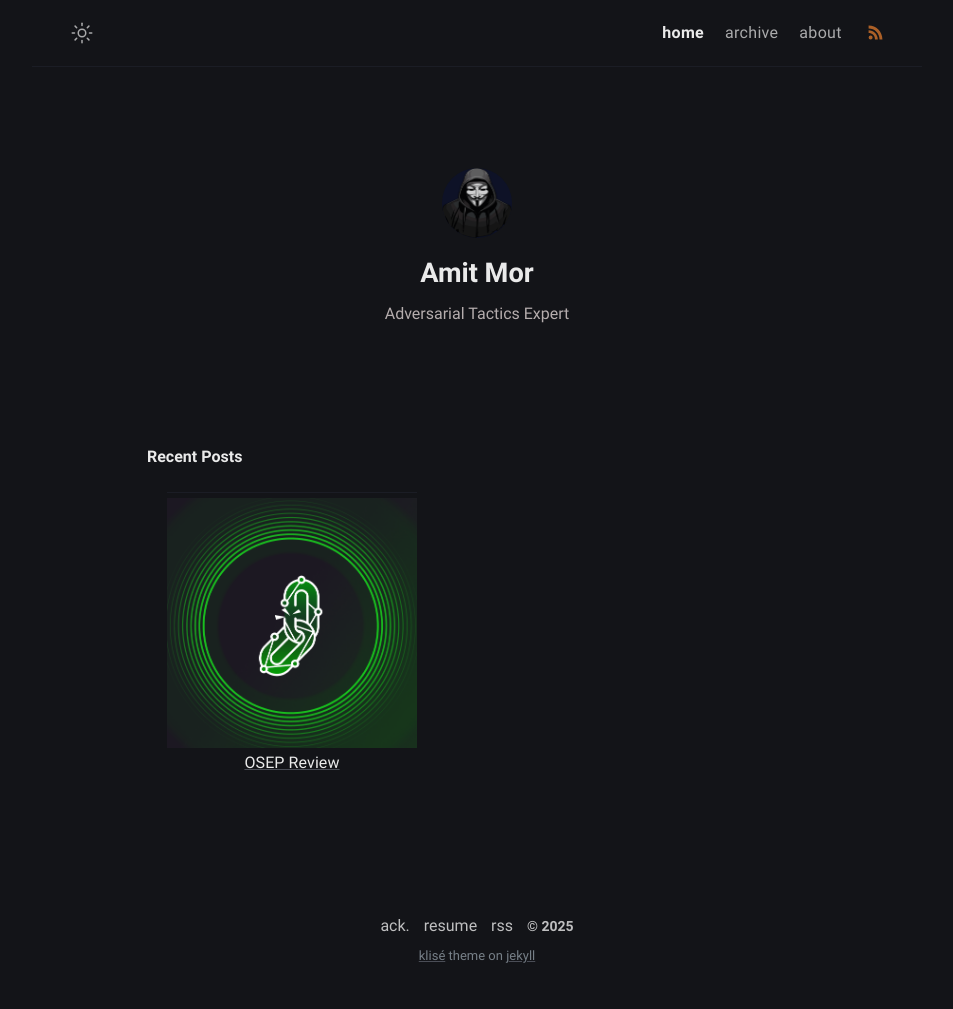
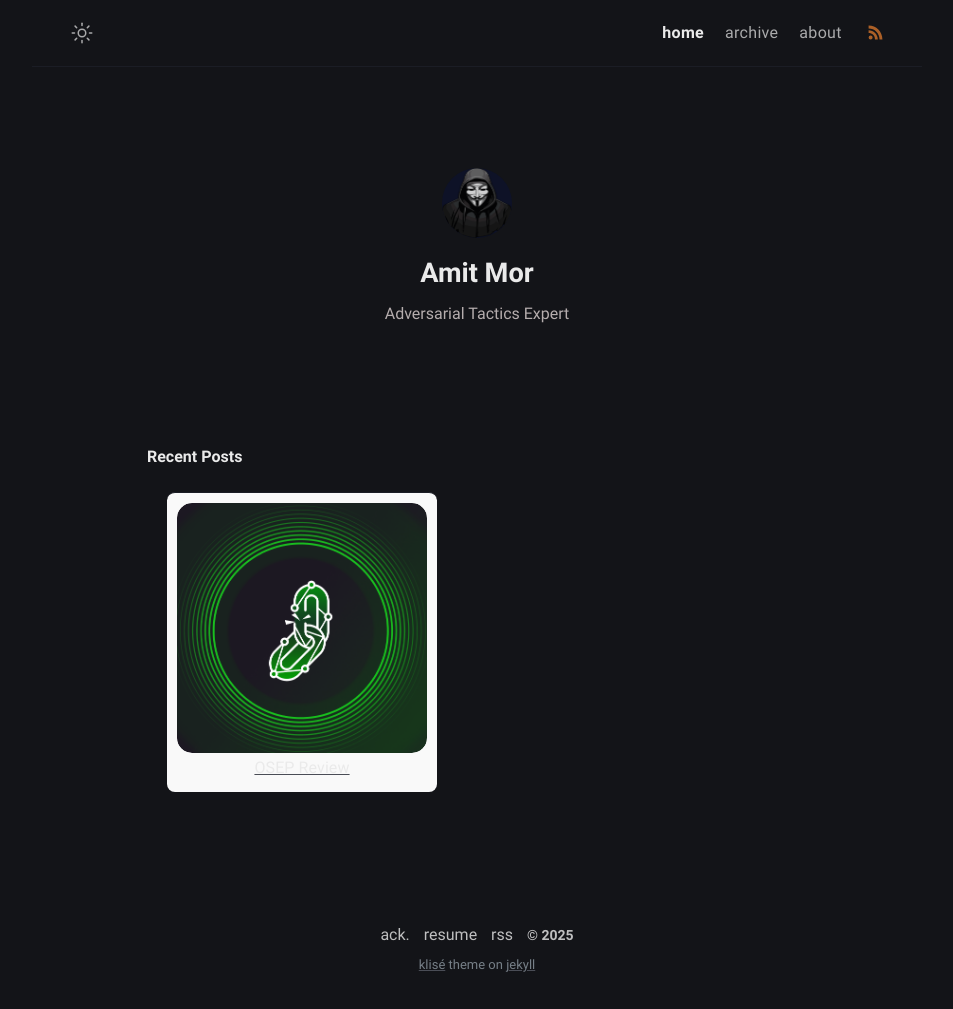
Before and after one commit to Extravenger/extravenger.github.io, a Jekyll site: the page built from index.md, in a window 1280 px wide. Shown: the whole page, without its empty margins (163-1116 px from the left). Built offline with Jekyll 4.4.1, drawn with Linux system fonts in a browser that asks for light colours.

Commit message:
Update style.scss

```diff
--- a/assets/css/style.scss
+++ b/assets/css/style.scss
@@ -4,9 +4,12 @@
 @import "main";
 /* Container for each post */
 .post-item {
-  width: 250px;   /* Width of the post item */
+  width: 250px;
   margin: 20px;
   text-align: center; /* Center align text below the image */
+  background-color: #f9f9f9; /* Match the Jekyll background color */
+  padding: 10px;     /* Optional: Add padding around content */
+  border-radius: 8px; /* Optional: Add rounded corners to the post container */
 }
 
 /* Style for the image within the square */
@@ -14,12 +17,15 @@
   width: 100%;
   height: 250px;  /* Set square height for the image container */
   overflow: hidden;
+  background-color: #f9f9f9; /* Ensure the background matches the page */
+  border-radius: 15px;  /* Make the image container have rounded corners */
 }
 
 .post-image img {
   width: 100%;
   height: 100%;
   object-fit: cover;  /* Ensure the image fills the square without stretching */
+  border-radius: 15px;  /* Make the image itself have rounded corners */
 }
 
 /* Title styling (outside the square) */
```
